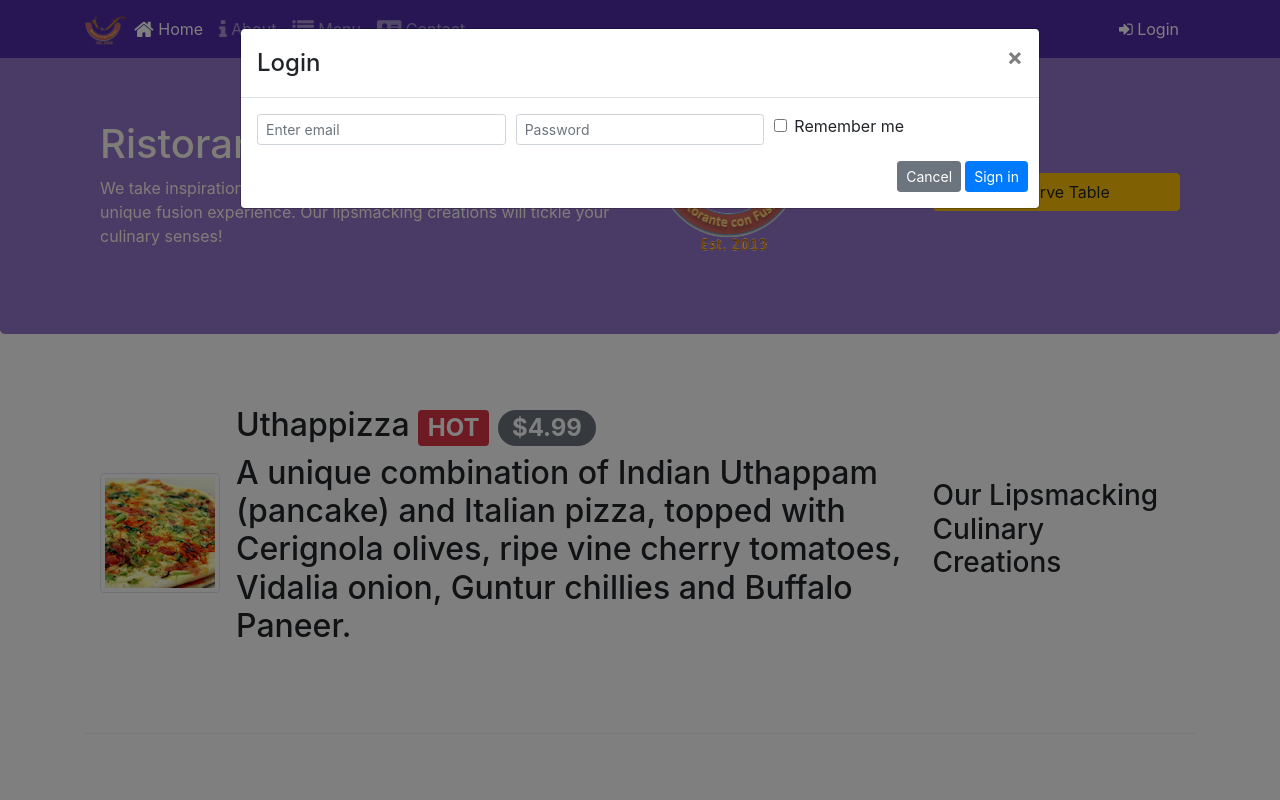
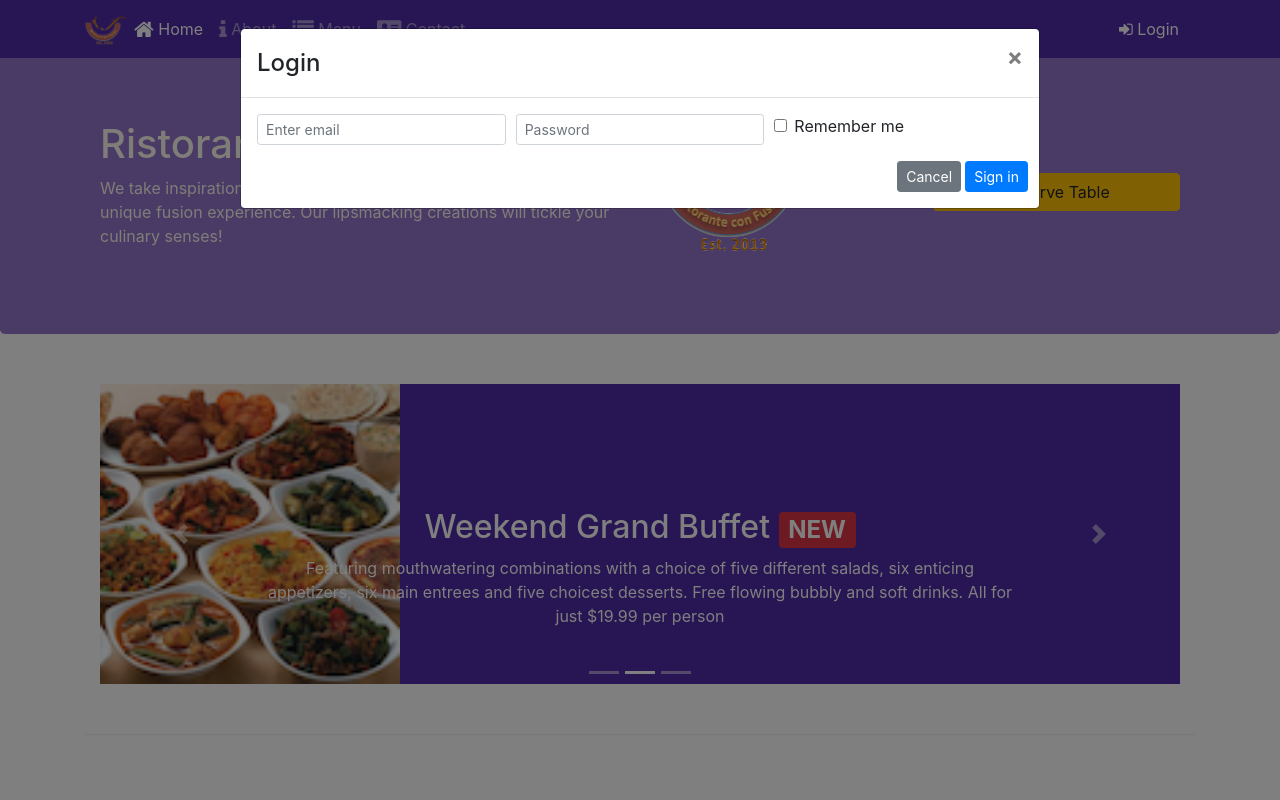
Before and after one commit to mittalvaibhav1/bootstrap4, a website: page index.html in a window 1280 px wide. Both pictures are taken after a click on the link "Login". Shown: the top 800 px of the page. Drawn offline with nearby package versions, Linux system fonts and the light colour scheme.

Commit message:
Carousel

```diff
--- a/css/style.css
+++ b/css/style.css
@@ -37,3 +37,15 @@ body {
     border-bottom: 1px solid #ddd;
     padding: 10px;
 }
+.carousel {
+    background:#512DA8 ;
+}
+.carousel-item {
+    height: 300px;
+}
+.carousel-item img{
+    position: absolute;
+    top: 0;
+    left: 0;
+    min-height:300px;
+}
--- a/index.html
+++ b/index.html
@@ -55,11 +55,13 @@
                         <div class="form-row">
                             <div class="form-group col-sm-4">
                                 <label class="sr-only" for="exampleInputEmail3">Email address</label>
-                                    <input type="email" class="form-control form-control-sm mr-1" id="exampleInputEmail3" placeholder="Enter email">
+                                <input type="email" class="form-control form-control-sm mr-1" id="exampleInputEmail3"
+                                    placeholder="Enter email">
                             </div>
                             <div class="form-group col-sm-4">
                                 <label class="sr-only" for="exampleInputPassword3">Password</label>
-                                <input type="password" class="form-control form-control-sm mr-1" id="exampleInputPassword3" placeholder="Password">
+                                <input type="password" class="form-control form-control-sm mr-1"
+                                    id="exampleInputPassword3" placeholder="Password">
                             </div>
                             <div class="col-sm-auto">
                                 <div class="form-check">
@@ -70,7 +72,8 @@
                             </div>
                         </div>
                         <div class="form-row">
-                            <button type="button" class="btn btn-secondary btn-sm ml-auto" data-dismiss="modal">Cancel</button>
+                            <button type="button" class="btn btn-secondary btn-sm ml-auto"
+                                data-dismiss="modal">Cancel</button>
                             <button type="submit" class="btn btn-primary btn-sm ml-1">Sign in</button>
                         </div>
                     </form>
@@ -91,24 +94,87 @@
 
                 </div>
                 <div class="col-sm-3 align-self-center">
-                    <a class="btn btn-block btn-warning" data-toggle="tooltip" data-html="true" title="Or call us at<br><strong>+852 12345678</strong>"
-                        data-placement="bottom" href="#1">Reserve Table</a>
+                    <a class="btn btn-block btn-warning" data-toggle="tooltip" data-html="true"
+                        title="Or call us at<br><strong>+852 12345678</strong>" data-placement="bottom"
+                        href="#1">Reserve Table</a>
                 </div>
             </div>
         </div>
     </header>
 
     <div class="container">
+        <div class="row row-content">
+            <div class="col">
+                <div id="myCarousel" class="carousel slide" data-ride="carousel">
+                    <div class="carousel-inner" role="listbox">
+                        <div class="carousel-item active">
+                            <img class="d-block img-fluid" src="img/uthappizza.png" alt="uthappizza">
+                            <div class="carousel-caption d-none d-md-block">
+                                <h2>Uthappizza <span class="badge badge-danger">HOT</span> <span
+                                        class="badge badge-pill badge-secondary">$4.99</span>
+                                </h2>
+                                <p class="d-none d-sm-block">A unique combination of Indian Uthappam (pancake)
+                                    and Italian pizza, topped with Cerignola olives,
+                                    ripe vine cherry tomatoes, Vidalia onion, Guntur chillies and Buffalo
+                                    Paneer.</p>
+
+
+                            </div>
+                        </div>
+                        <div class="carousel-item">
+                            <img class="img-fluid d-block" src="img/buffet.png">
+                            <div class="carousel-caption d-none d-md-block">
+                                <h2>Weekend Grand Buffet <span class="badge badge-danger">NEW</span></h2>
+
+                                <p class="d-none d-sm-block">Featuring mouthwatering combinations with a choice of five
+                                    different salads, six enticing appetizers,
+                                    six main entrees and five choicest desserts. Free flowing bubbly and soft drinks.
+                                    All for
+                                    just
+                                    $19.99 per person </p>
+                            </div>
+                        </div>
+                        <div class="carousel-item">
+                            <img class="d-block img-fluid" src="img/alberto.png">
+                            <div class="carousel-caption d-none d-md-block">
+                                <h2>Alberto Somayya</h2>
+                                <h4>Executive Chef</h4>
+                                <p class="d-none d-sm-block">Award winning three-star Michelin chef with wide
+                                    International
+                                    experience having worked closely with
+                                    whos-who in the culinary world, he specializes in creating mouthwatering
+                                    Indo-Italian fusion
+                                    experiences. </p>
+                            </div>
+                        </div>
+                    </div>
+                    <div class="carousel-indicators">
+                        <li data-target="#myCarousel" data-slide-to="0" class="active"></li>
+                        <li data-target="#myCarousel" data-slide-to="1"></li>
+                        <li data-target="#myCarousel" data-slide-to="2"></li>
+                    </div>
+                    <a class="carousel-control-prev" href="#myCarousel" role="button" data-slide="prev">
+                        <span class="carousel-control-prev-icon"></span>
+                    </a>
+                    <a class="carousel-control-next" role="button" href="#myCarousel" data-slide="next">
+                        <span class="carousel-control-next-icon"></span>
+                    </a>
+                </div>
+            </div>
+        </div>
         <div class="row row-content align-items-center">
             <div class="col-12 col-sm-4 col-md-3 order-sm-last">
                 <h3>Our Lipsmacking Culinary Creations</h3>
             </div>
             <div class="col col-sm order-sm-first col-md">
                 <div class="media">
-                    <img class="d-flex mr-3 img-thumbnail align-self-center" src="img/uthappizza.png"/>
+                    <img class="d-flex mr-3 img-thumbnail align-self-center" src="img/uthappizza.png" />
                     <div class="media-body">
-                    <h2 class="mt-0">Uthappizza <span class="badge badge-danger">HOT</span> <span class="badge badge-pill badge-secondary">$4.99</span><h2>
-                <p class="d-none d-sm-block">A unique combination of Indian Uthappam (pancake) and Italian pizza, topped with Cerignola olives,
+                        <h2 class="mt-0">Uthappizza <span class="badge badge-danger">HOT</span> <span
+                                class="badge badge-pill badge-secondary">$4.99</span>
+                        </h2>
+                        <p class="d-none d-sm-block">A unique combination of Indian Uthappam (pancake) and
+                            Italian pizza, topped with Cerignola olives,
                             ripe vine cherry tomatoes, Vidalia onion, Guntur chillies and Buffalo Paneer.</p>
                     </div>
                 </div>
@@ -125,8 +191,10 @@
                     <div class="media-body">
                         <h2 class="mt-0">Weekend Grand Buffet <span class="badge badge-danger">NEW</span></h2>
 
-                <p class="d-none d-sm-block">Featuring mouthwatering combinations with a choice of five different salads, six enticing appetizers,
-                    six main entrees and five choicest desserts. Free flowing bubbly and soft drinks. All for just
+                        <p class="d-none d-sm-block">Featuring mouthwatering combinations with a choice of five
+                            different salads, six enticing appetizers,
+                            six main entrees and five choicest desserts. Free flowing bubbly and soft drinks. All for
+                            just
                             $19.99 per person </p>
                     </div>
                     <img class="align-self-center img-thumbnail d-flex ml-auto" src="img/buffet.png">
@@ -144,7 +212,8 @@
                     <div class="media-body">
                         <h2 class="mt-0">Alberto Somayya</h2>
                         <h4>Executive Chef</h4>
-                    <p class="d-none d-sm-block">Award winning three-star Michelin chef with wide International experience having worked closely with
+                        <p class="d-none d-sm-block">Award winning three-star Michelin chef with wide International
+                            experience having worked closely with
                             whos-who in the culinary world, he specializes in creating mouthwatering Indo-Italian fusion
                             experiences. </p>
                     </div>
@@ -193,10 +262,10 @@
                                     Date and Time
                                 </label>
                                 <div class="col-sm-4">
-                              <input type="text" placeholder="Date" name="date" id="date"  class="form-control">
+                                    <input type="text" placeholder="Date" name="date" id="date" class="form-control">
                                 </div>
                                 <div class="col-sm-4">
-                                <input type="text" placeholder="Time" name="time" id="time"  class="form-control">
+                                    <input type="text" placeholder="Time" name="time" id="time" class="form-control">
                                 </div>
                             </div>
                             <div class="form-group row">
@@ -261,7 +330,7 @@
     <script src="node_modules/popper.js/dist/umd/popper.min.js"></script>
     <script src="node_modules/bootstrap/dist/js/bootstrap.min.js"></script>
     <script>
-        $(document).ready(function(){
+        $(document).ready(function () {
 
             $('[data-toggle="tooltip"]').tooltip();
 
```
Lines whose indentation alone changed are shown as unchanged.
